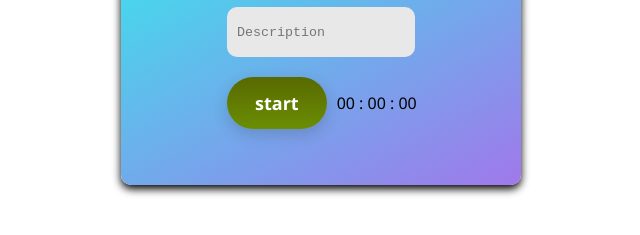
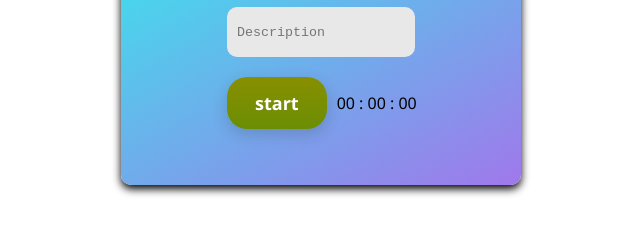
Before and after one commit to priya036/Task-Timer-Log, a plain HTML site: page index.html in a window 1280 px wide. Shown: the part 123-358 px from the top of the page, without its empty margins (319-959 px from the left). Drawn offline with Linux system fonts and the light colour scheme.

Commit message:
updated ui

```diff
--- a/style.css
+++ b/style.css
@@ -70,13 +70,13 @@ button {
   .btn {
     position: relative;
     display: inline-block;
-    background: linear-gradient(to bottom, rgb(88, 105, 1), #6b8e03);
+    background: linear-gradient(to bottom, rgb(136, 143, 1), #6b8e03);
     color: white;
     font-family: "Segoe UI", sans-serif;
     font-weight: bold;
     font-size: 18px;
     border: none;
-     border-radius: 30px;
+     border-radius: 20px;
      padding: 14px 28px;
      cursor: pointer;
      box-shadow: 0 5px 15px rgba(40, 40, 40, 0.2);
@@ -89,14 +89,10 @@ button {
     transform: translateY(-2px);
   }
 
-
-
 .timer {
     display: flex;
     align-items: center;
 }
-
-
 #entries {
     border-collapse: collapse;
     width: 60%;
```
